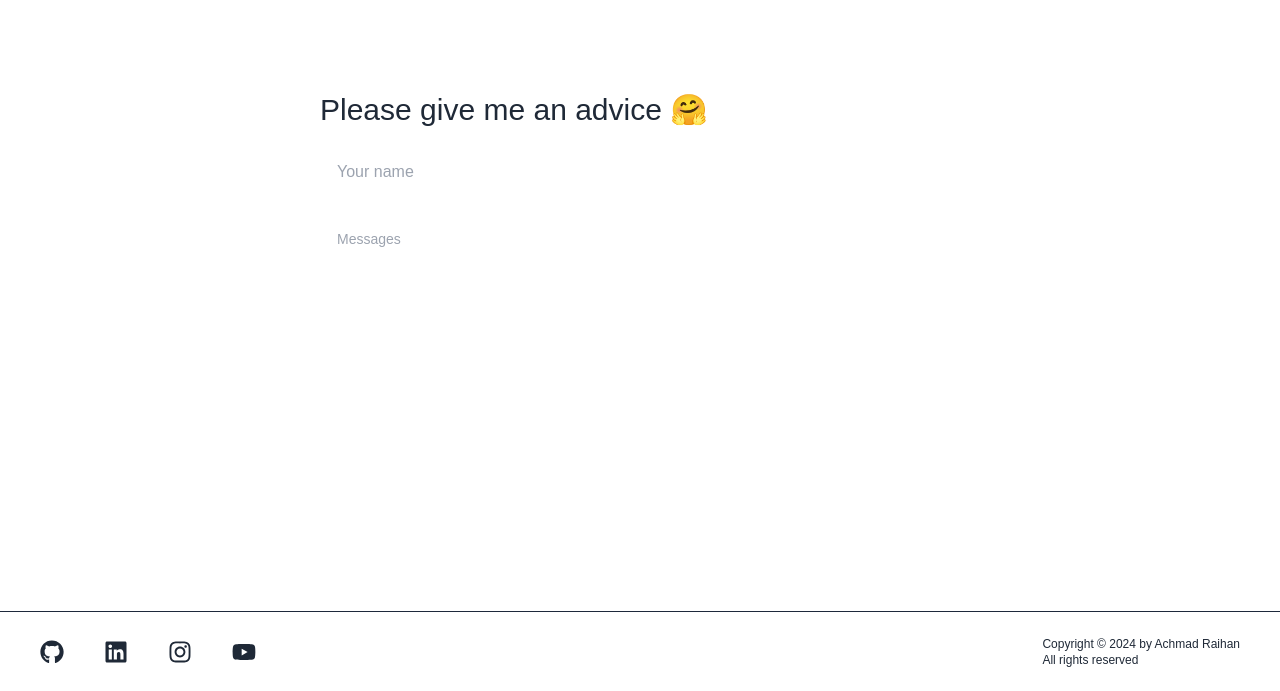
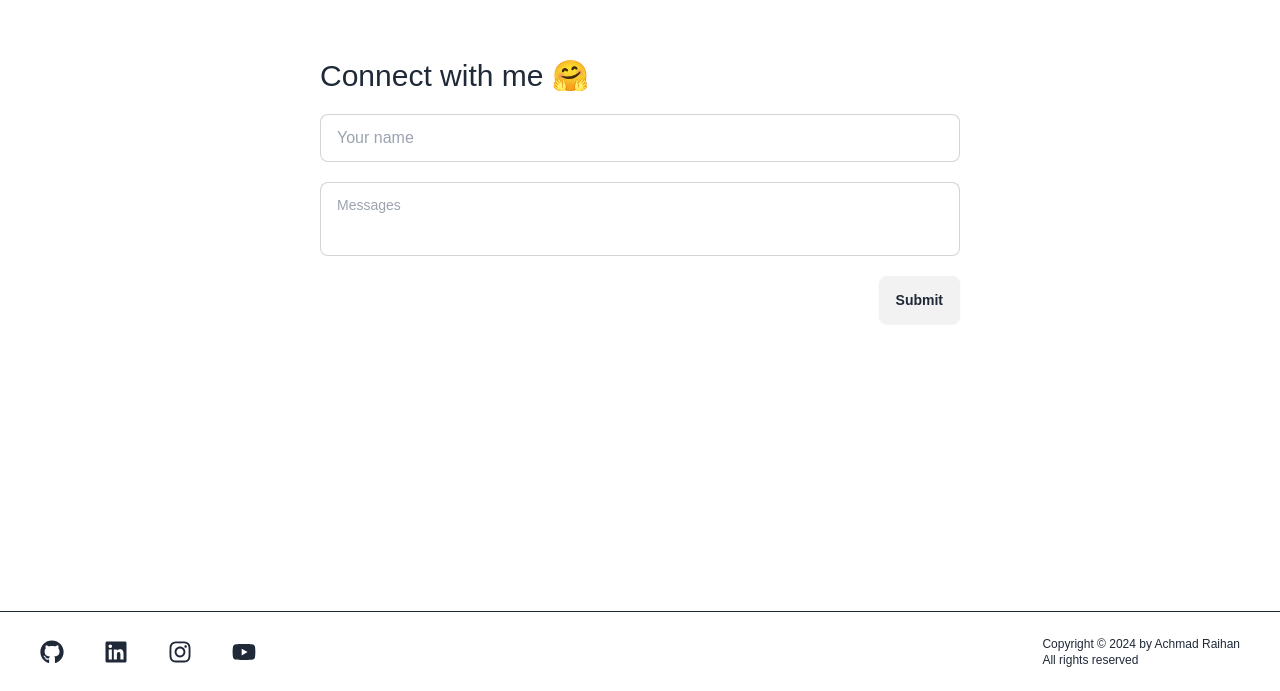
Before and after one commit to Achmad96/Portofolio-Website, a Next.js app: page / in a window 1280 px wide. Shown: the part 2075-2766 px from the top of the page. Built offline with nearby package versions, Linux system fonts and the light colour scheme.

Commit message:
fix: contact

```diff
--- /dev/null
+++ b/app/actions.ts
@@ -0,0 +1,36 @@
+"use server";
+import nodemailer from "nodemailer";
+
+export async function sendEmailMessage(formData: FormData) {
+  const username = formData.get("username") as string;
+  const messages = formData.get("messages") as string;
+
+  if (!username && !messages) {
+    return { sucess: false };
+  }
+
+  const emailOptions = {
+    from: process.env.NEXT_GMAIL_FROM_EMAIL,
+    to: process.env.NEXT_GMAIL_TO_EMAIL,
+    subject: `New messages from ${username}`,
+    text: messages,
+  };
+
+  const transporter = nodemailer.createTransport({
+    service: "gmail",
+    secure: true,
+    auth: {
+      user: process.env.NEXT_GMAIL_FROM_EMAIL,
+      pass: process.env.NEXT_GMAIL_PASS,
+    },
+  });
+
+  transporter.sendMail(emailOptions, (err: any, info: any) => {
+    if (err) {
+      console.log(err);
+      return { sucess: false };
+    }
+  });
+
+  return { sucess: true };
+}
--- a/app/page.tsx
+++ b/app/page.tsx
@@ -1,8 +1,7 @@
 import Contact from "components/Contact";
-import About from "../components/About";
 import Work from "../components/Work";
 import Hero from "components/Hero";
-
+import "react-toastify/dist/ReactToastify.css";
 export default function Home() {
   return (
     <main className="min-h-screen">
--- a/components/Contact.tsx
+++ b/components/Contact.tsx
@@ -1,34 +1,59 @@
 "use client";
-import { motion } from "framer-motion";
-import { KeyboardEvent, FormEvent, useEffect, useRef, useState } from "react";
+import { sendEmailMessage } from "app/actions";
+import { KeyboardEvent, FormEvent, useRef } from "react";
+import { toast } from "react-toastify";
+
+import { ToastContainer } from "react-toastify";
+import { defaultToastConfig } from "constants/ToastConfig";
 
 export default function Contact() {
   const ref = useRef<HTMLTextAreaElement | null>(null);
   return (
     <div className="flex h-screen w-full items-center justify-center">
+      <ToastContainer {...defaultToastConfig} />
       <form
         autoComplete="off"
         className="flex w-[50%] flex-col justify-start gap-5 max-md:w-[80%]"
+        onSubmit={async (e) => {
+          e.preventDefault();
+          const res = await sendEmailMessage(new FormData(e.currentTarget));
+          let theme = "light";
+          try {
+            theme = localStorage.getItem("theme") as string;
+          } catch (e) {}
+          if (res.sucess) {
+            const elements = document.querySelectorAll(
+              'input[name="username"], textarea[name="messages"]',
+            );
+            elements.forEach((v: any) => (v.value = ""));
+            toast.success("Successfully sent an email!", {
+              ...defaultToastConfig,
+              theme: theme,
+            });
+          } else {
+            toast.error("Failed to send email!", {
+              ...defaultToastConfig,
+              theme: theme,
+            });
+          }
+        }}
       >
-        <h1 className="text-3xl">Please give me an advice &#129303;</h1>
-        <input
-          placeholder="Your name"
-          name="username"
-          type="text"
-          className="input w-full"
-          maxLength={30}
-          onKeyDown={(e) => {
-            if (e.key === "Enter") {
-              e.preventDefault();
-            }
-          }}
-        />
+        <h1 className="text-3xl">Connect with me &#129303;</h1>
+        <label className="input input-bordered flex items-center gap-2">
+          <input
+            type="text"
+            name="username"
+            className="grow"
+            placeholder="Your name"
+            autoComplete="off"
+          />
+        </label>
         <textarea
           placeholder="Messages"
           maxLength={200}
           ref={ref}
           name="messages"
-          className="textarea resize-none overflow-hidden"
+          className="textarea textarea-bordered resize-none overflow-hidden"
           onInput={(e: FormEvent<HTMLTextAreaElement>) => {
             if (ref.current && e.currentTarget.scrollHeight <= 120) {
               ref.current.style.height = "auto";
@@ -40,8 +65,11 @@ export default function Contact() {
               e.preventDefault();
             }
           }}
+          required
         />
-        <input type="submit" className="hidden" />
+        <div className="flex justify-end">
+          <input type="submit" className="btn" />
+        </div>
       </form>
     </div>
   );
--- a/components/Footer.tsx
+++ b/components/Footer.tsx
@@ -33,7 +33,7 @@ export default function Footer() {
           <FaYoutube className="h-6 w-6" />
         </Link>
       </div>
-      <div className="flex flex-col text-xs">
+      <div className="flex flex-col text-xs max-md:items-center">
         <p>Copyright © 2024 by Achmad Raihan</p>
         <p>All rights reserved</p>
       </div>
--- /dev/null
+++ b/constants/ToastConfig.ts
@@ -0,0 +1,14 @@
+import { ToastOptions, Slide } from "react-toastify";
+
+export const defaultToastConfig: ToastOptions = {
+    position: "top-center",
+    autoClose: 3000,
+    hideProgressBar: true,
+    closeOnClick: true,
+    pauseOnHover: false,
+    draggable: true,
+    progress: undefined,
+    theme: "light",
+    transition: Slide,
+    toastId: "defaultToast",
+};
--- a/next.config.js
+++ b/next.config.js
@@ -1,6 +1,14 @@
 const { withContentlayer } = require("next-contentlayer");
 
 /** @type {import('next').NextConfig} */
-const nextConfig = { reactStrictMode: true, swcMinify: true };
+const nextConfig = {
+  reactStrictMode: true,
+  swcMinify: true,
+  experimental: {
+    serverActions: {
+      allowedOrigins: ["localhost", "portofolio-achmad96.vercel.app"],
+    },
+  },
+};
 
 module.exports = withContentlayer(nextConfig);
```
Also changed, not shown: package.json (+6 -1 lines), 1 other file (tests, documents, lock files or other folders).
